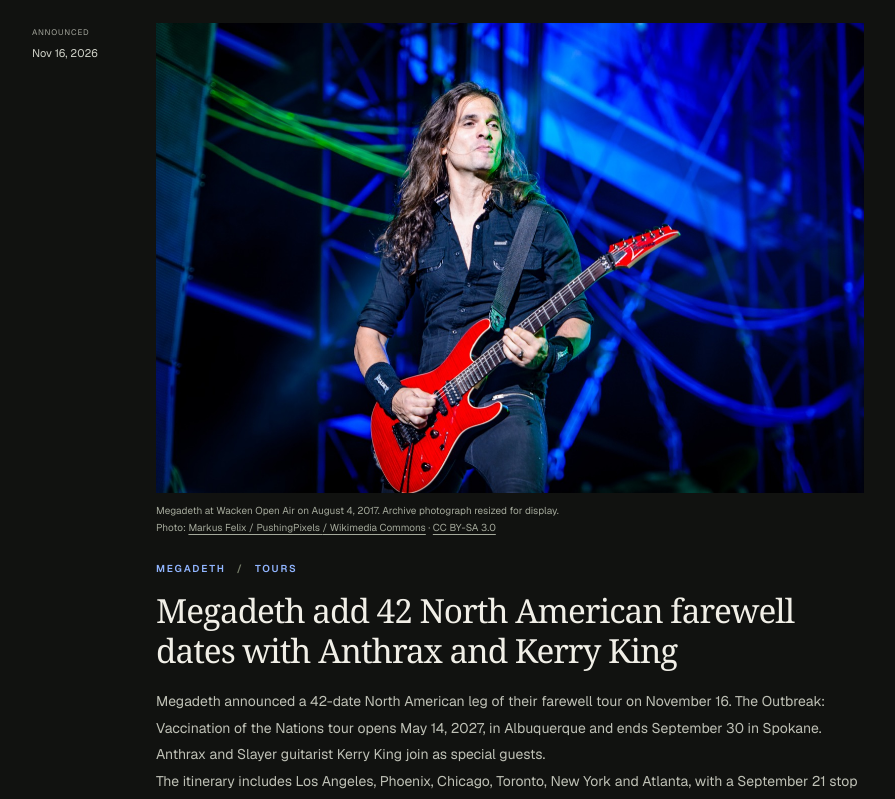
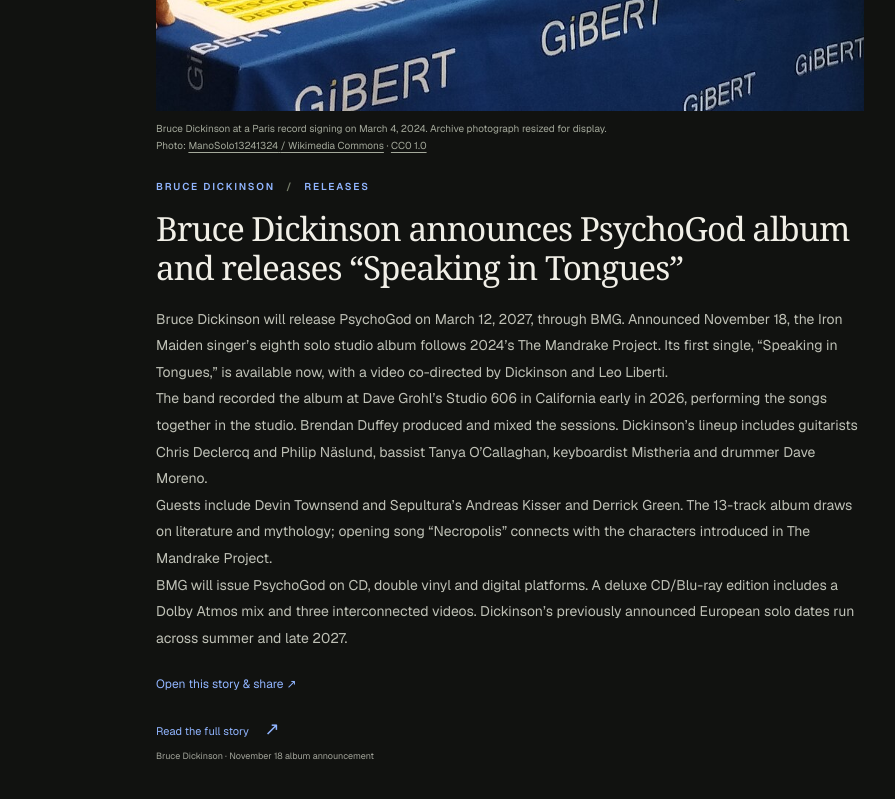
Before and after one commit to SJohn28/the-analog-replay, a Next.js app: page /news in a window 1280 px wide. Shown: the part 1500-2299 px from the top of the page, without its empty margins (16-911 px from the left). Built offline with nearby package versions, Linux system fonts and the light colour scheme.

Commit message:
Publish Bruce Dickinson and Steve Hackett album news

```diff
--- a/data/news.ts
+++ b/data/news.ts
@@ -1,4 +1,4 @@
-export const newsReviewedOn = "2026-11-18";
+export const newsReviewedOn = "2026-11-19";
 
 export type NewsCategory = "Tours" | "Releases" | "Screen & Stage" | "Remembering";
 export type NewsItem = {
@@ -28,6 +28,52 @@ export type NewsItem = {
 // not the date of the performance or release. Keep newest announcements first.
 export const news: NewsItem[] = [
 {
+  "id": "bruce-dickinson-psychogod-album-2027",
+  "artist": "Bruce Dickinson",
+  "category": "Releases",
+  "announcedOn": "2026-11-18",
+  "title": "Bruce Dickinson announces PsychoGod album and releases “Speaking in Tongues”",
+  "summary": "Bruce Dickinson will release PsychoGod on March 12, 2027, through BMG. Announced November 18, the Iron Maiden singer’s eighth solo studio album follows 2024’s The Mandrake Project. Its first single, “Speaking in Tongues,” is available now, with a video co-directed by Dickinson and Leo Liberti.\n\nThe band recorded the album at Dave Grohl’s Studio 606 in California early in 2026, performing the songs together in the studio. Brendan Duffey produced and mixed the sessions. Dickinson’s lineup includes guitarists Chris Declercq and Philip Näslund, bassist Tanya O’Callaghan, keyboardist Mistheria and drummer Dave Moreno.\n\nGuests include Devin Townsend and Sepultura’s Andreas Kisser and Derrick Green. The 13-track album draws on literature and mythology; opening song “Necropolis” connects with the characters introduced in The Mandrake Project.\n\nBMG will issue PsychoGod on CD, double vinyl and digital platforms. A deluxe CD/Blu-ray edition includes a Dolby Atmos mix and three interconnected videos. Dickinson’s previously announced European solo dates run across summer and late 2027.",
+  "photo": {
+    "src": "/images/news/bruce-dickinson-paris-2024.jpg",
+    "width": 960,
+    "height": 1399,
+    "alt": "Bruce Dickinson signing records at Gibert Joseph in Paris in March 2024.",
+    "caption": "Bruce Dickinson at a Paris record signing on March 4, 2024. Archive photograph resized for display.",
+    "credit": "ManoSolo13241324",
+    "url": "https://commons.wikimedia.org/wiki/File:Bruce_Dickinson_2024.jpg",
+    "license": "CC0 1.0",
+    "licenseUrl": "https://creativecommons.org/publicdomain/zero/1.0/"
+  },
+  "source": {
+    "name": "Bruce Dickinson · November 18 album announcement",
+    "url": "https://www.brucedickinsonhq.com/psychogod-the-brand-new-studio-album-coming-march-12-2027/"
+  }
+},
+{
+  "id": "steve-hackett-through-sea-flames-2027",
+  "artist": "Steve Hackett",
+  "category": "Releases",
+  "announcedOn": "2026-11-17",
+  "title": "Steve Hackett announces Through a Sea of Flames for February 2027",
+  "summary": "Steve Hackett will release Through a Sea of Flames on February 26, 2027. The former Genesis guitarist announced the completed album on November 17, with preorders and a first preview of the new music expected December 9.\n\nMore than 20 musicians and other contributors took part in the project. Bruce Soord of The Pineapple Thief handled its Dolby Atmos mixes, the first for a Hackett solo album. The opening track, “The Sea Inside,” has already been performed during Hackett’s 2026 concerts.\n\nThe announcement follows The Roaring Waves, Hackett’s collaboration with Marillion guitarist Steve Rothery, released in August. Hackett is finishing his 2026 touring schedule in Italy; his Florence performance is being filmed and recorded for a separate future live release. He also has North American concerts scheduled for 2027.",
+  "photo": {
+    "src": "/images/news/steve-hackett-nuremberg-2024.jpg",
+    "width": 1400,
+    "height": 933,
+    "alt": "Steve Hackett and his band performing on an outdoor stage in Nuremberg in July 2024.",
+    "caption": "Steve Hackett and his band in Nuremberg on July 18, 2024. Original: “2024 Steve Hackett - by 2eight - 9SC4046.” Resized for display.",
+    "credit": "Stefan Brending",
+    "url": "https://commons.wikimedia.org/wiki/File:2024_Steve_Hackett_-_by_2eight_-_9SC4046.jpg",
+    "license": "CC BY-SA 3.0 DE",
+    "licenseUrl": "https://creativecommons.org/licenses/by-sa/3.0/de/"
+  },
+  "source": {
+    "name": "Steve Hackett · Official album announcement",
+    "url": "https://hackettsongs.com/news/through-a-sea-of-flames"
+  }
+},
+{
   "id": "queen-thank-god-its-christmas-again-2026",
   "artist": "Queen",
   "category": "Releases",
```
Also changed, not shown: public/images/news/steve-hackett-nuremberg-2024.jpg (added).
